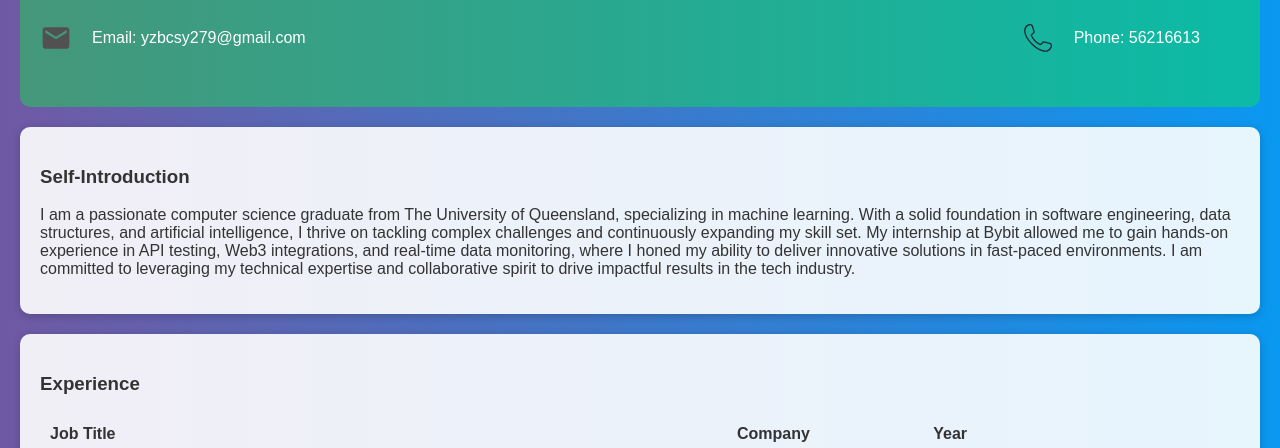
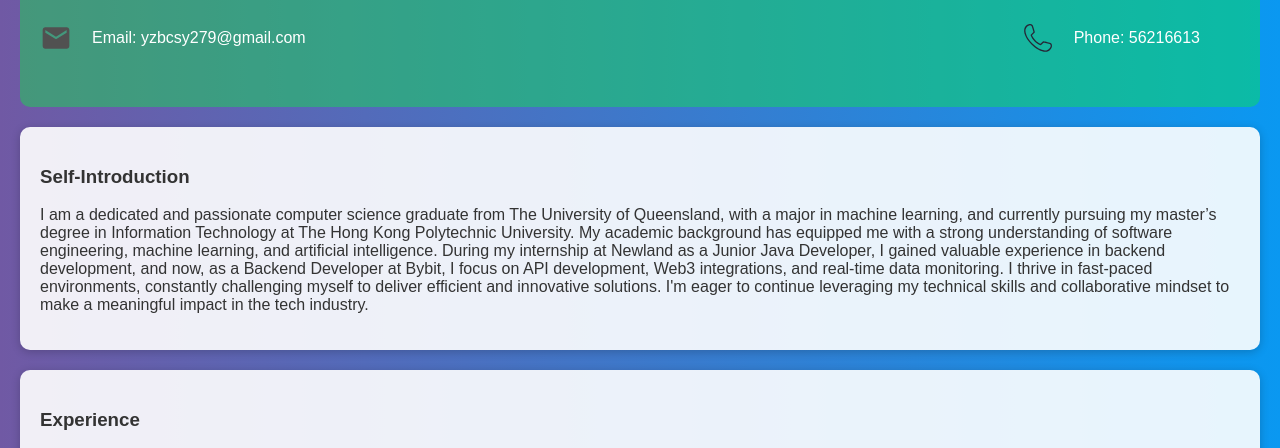
Before and after one commit to leoUchiha/comp-5322, a plain HTML site: page resume.html in a window 1280 px wide. Shown: the part 300-748 px from the top of the page. Drawn offline with Linux system fonts and the light colour scheme.

Commit message:
文案修改

```diff
--- a/resume.html
+++ b/resume.html
@@ -42,12 +42,15 @@
     <section>
         <h3>Self-Introduction</h3>
         <p>
-            I am a passionate computer science graduate from The University of Queensland, specializing in machine
-            learning. With a solid foundation in software engineering, data structures, and artificial intelligence, I
-            thrive on tackling complex challenges and continuously expanding my skill set. My internship at Bybit
-            allowed me to gain hands-on experience in API testing, Web3 integrations, and real-time data monitoring,
-            where I honed my ability to deliver innovative solutions in fast-paced environments. I am committed to
-            leveraging my technical expertise and collaborative spirit to drive impactful results in the tech industry.
+            I am a dedicated and passionate computer science graduate from The University of Queensland, with a major in
+            machine learning, and currently pursuing my master’s degree in Information Technology at The Hong Kong
+            Polytechnic University. My academic background has equipped me with a strong understanding of software
+            engineering, machine learning, and artificial intelligence. During my internship at Newland as a Junior Java
+            Developer, I gained valuable experience in backend development, and now, as a Backend Developer at Bybit, I
+            focus on API development, Web3 integrations, and real-time data monitoring. I thrive in fast-paced
+            environments, constantly challenging myself to deliver efficient and innovative solutions. I'm eager to
+            continue leveraging my technical skills and collaborative mindset to make a meaningful impact in the tech
+            industry.
         </p>
     </section>
 
@@ -109,7 +112,7 @@
 
         <footer>
             <div id="linkedin">
-                <a target= "_blank" href="https://www.linkedin.com/in/chongyu-leo-huang-9959052b9/">
+                <a target="_blank" href="https://www.linkedin.com/in/chongyu-leo-huang-9959052b9/">
                     <svg t="1729437079094" class="icon" viewBox="0 0 1024 1024" version="1.1"
                         xmlns="http://www.w3.org/2000/svg" p-id="4245" width="32" height="32">
                         <path
```
Also changed, not shown: css/style.css (line endings or trailing spaces). Lines whose indentation alone changed are shown as unchanged.
